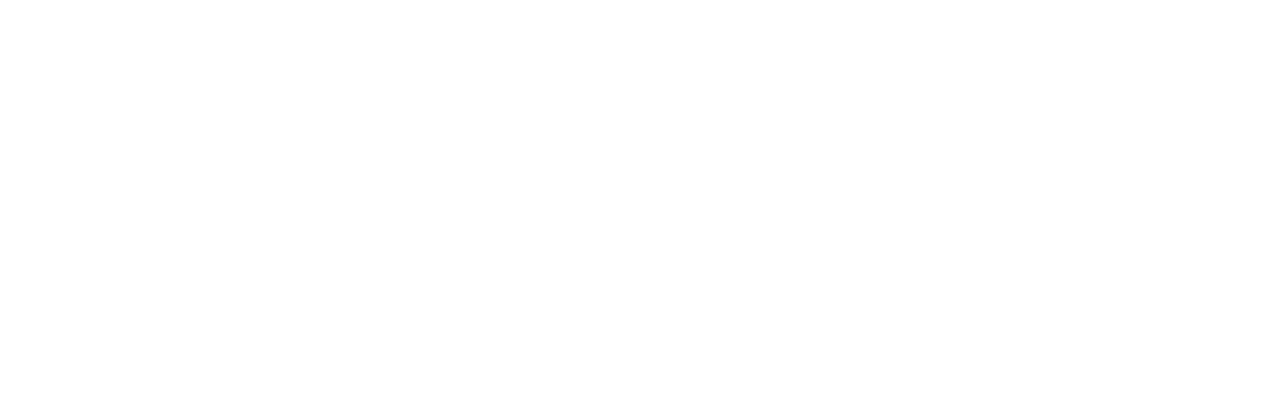
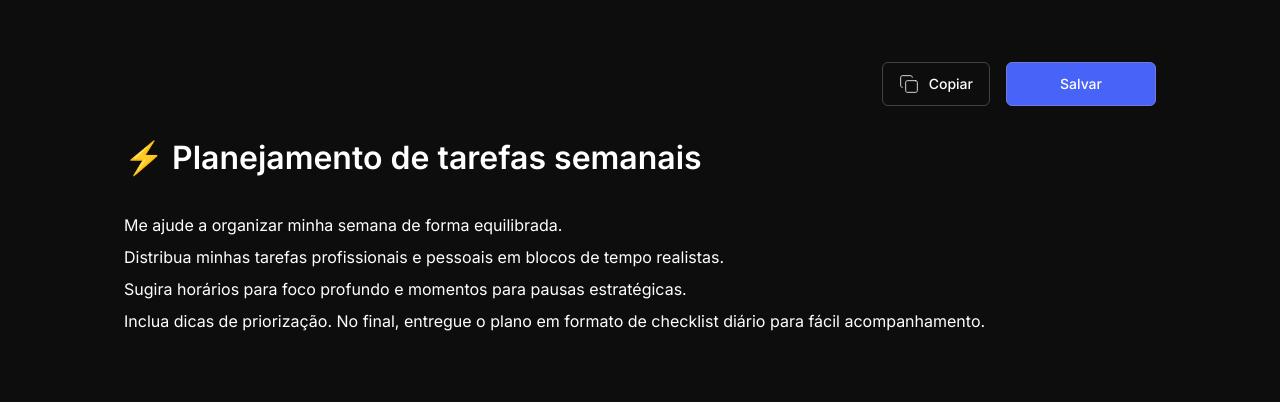
Before and after one commit to arthur-siqueira/prompts-manager, a plain HTML site: page index.html in a window 1280 px wide. Drawn offline with Linux system fonts and the light colour scheme.

Commit message:
feat: implementa a área do conteúdo principal

```diff
--- a/index.html
+++ b/index.html
@@ -15,5 +15,40 @@
 
     <link rel="stylesheet" href="./styles.css" />
   </head>
-  <body></body>
+  <body>
+    <main class="main">
+      <header class="main-header">
+        <button id="btn-copy" class="btn-outline btn">
+          <img class="icon" src="./assets/copy.svg" alt="Copiar" class="icon" />
+          <span>Copiar</span>
+        </button>
+        <button id="btn-save" class="btn-primary btn w-150">Salvar</button>
+      </header>
+      <div
+        data-placeholder="Título do prompt"
+        class="editable-wrapper"
+        id="title-wrapper"
+      >
+        <h1 id="prompt-title" class="prompt-title" contenteditable="true">
+          ⚡ Planejamento de tarefas semanais
+        </h1>
+      </div>
+
+      <div
+        data-placeholder="Conteúdo do prompt"
+        class="editable-wrapper"
+        id="content-wrapper"
+      >
+        <div id="prompt-content" class="prompt-content" contenteditable="true">
+          Me ajude a organizar minha semana de forma equilibrada.<br />
+          Distribua minhas tarefas profissionais e pessoais em blocos de tempo
+          realistas.<br />
+          Sugira horários para foco profundo e momentos para pausas
+          estratégicas.<br />
+          Inclua dicas de priorização. No final, entregue o plano em formato de
+          checklist diário para fácil acompanhamento.
+        </div>
+      </div>
+    </main>
+  </body>
 </html>
--- a/styles.css
+++ b/styles.css
@@ -13,8 +13,137 @@
   --gray-100: #737373;
 }
 
+* {
+  margin: 0;
+  padding: 0;
+  box-sizing: border-box;
+}
+
+::-webkit-scrollbar {
+  width: 8px;
+}
+
+::-webkit-scrollbar-track {
+  background: transparent;
+}
+
+::-webkit-scrollbar-thumb {
+  background-color: var(--gray-100);
+}
 body,
 input,
 button {
   font-family: "Inter", sans-serif;
 }
+
+body {
+  background-color: var(--gray-900);
+  color: var(--white);
+}
+
+.app {
+  display: flex;
+  height: 100vh;
+  width: 100vw;
+}
+
+.main {
+  display: flex;
+  flex-direction: column;
+  flex: 1;
+  padding: 62px 124px;
+  gap: 32px;
+
+  overflow-y: scroll;
+}
+
+.main-header {
+  display: flex;
+  justify-content: flex-end;
+  align-items: center;
+  gap: 16px;
+  width: 100%;
+}
+
+.btn {
+  display: flex;
+  align-items: center;
+  gap: 10px;
+  height: 44px;
+  font-size: 14px;
+  font-weight: 500;
+  line-height: 1.21;
+  cursor: pointer;
+  border-radius: 6px;
+}
+
+.btn-outline {
+  background: transparent;
+  border: 0.5px solid var(--gray-200);
+  color: var(--white);
+  padding: 0 16px;
+  transition: background-color 0.5s;
+}
+
+.btn-outline .icon {
+  width: 20px;
+  height: 20px;
+}
+
+.btn-outline:hover {
+  background-color: var(--gray-200);
+}
+
+.btn-primary {
+  background: var(--accent-600);
+  border: 1px solid var(--accent-500);
+  color: var(--white);
+  padding: 0 24px;
+  min-width: 150px;
+  justify-content: center;
+  transition: opacity 0.5s;
+}
+
+.btn-primary:hover {
+  opacity: 0.8;
+}
+
+.prompt-title {
+  font-size: 32px;
+  font-weight: 600;
+  outline: none;
+}
+
+.prompt-content {
+  font-size: 16px;
+  color: var(--white);
+  outline: none;
+  line-height: 32px;
+}
+
+.editable-wrapper {
+  position: relative;
+}
+
+.editable-wrapper::before {
+  content: attr(data-placeholder);
+  position: absolute;
+  color: var(--gray-200);
+  pointer-events: none;
+  opacity: 0;
+}
+
+.editable-wrapper.is-empty::before {
+  opacity: 1;
+}
+
+#title-wrapper.is-empty {
+  font-size: 32px;
+  font-weight: 600;
+  color: var(--gray-200);
+}
+
+#content-wrapper.is-empty {
+  font-size: 16px;
+  color: var(--gray-200);
+}
```
